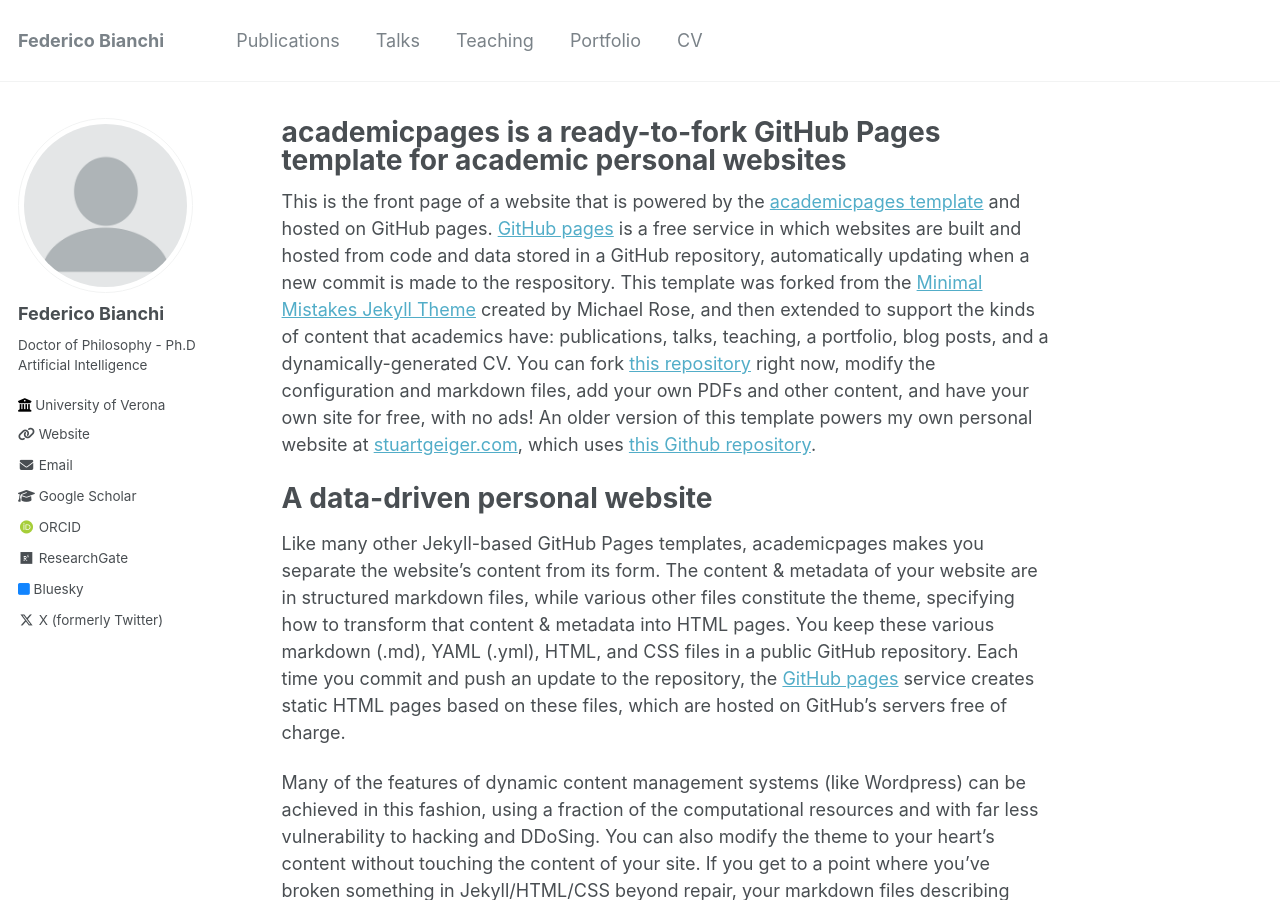
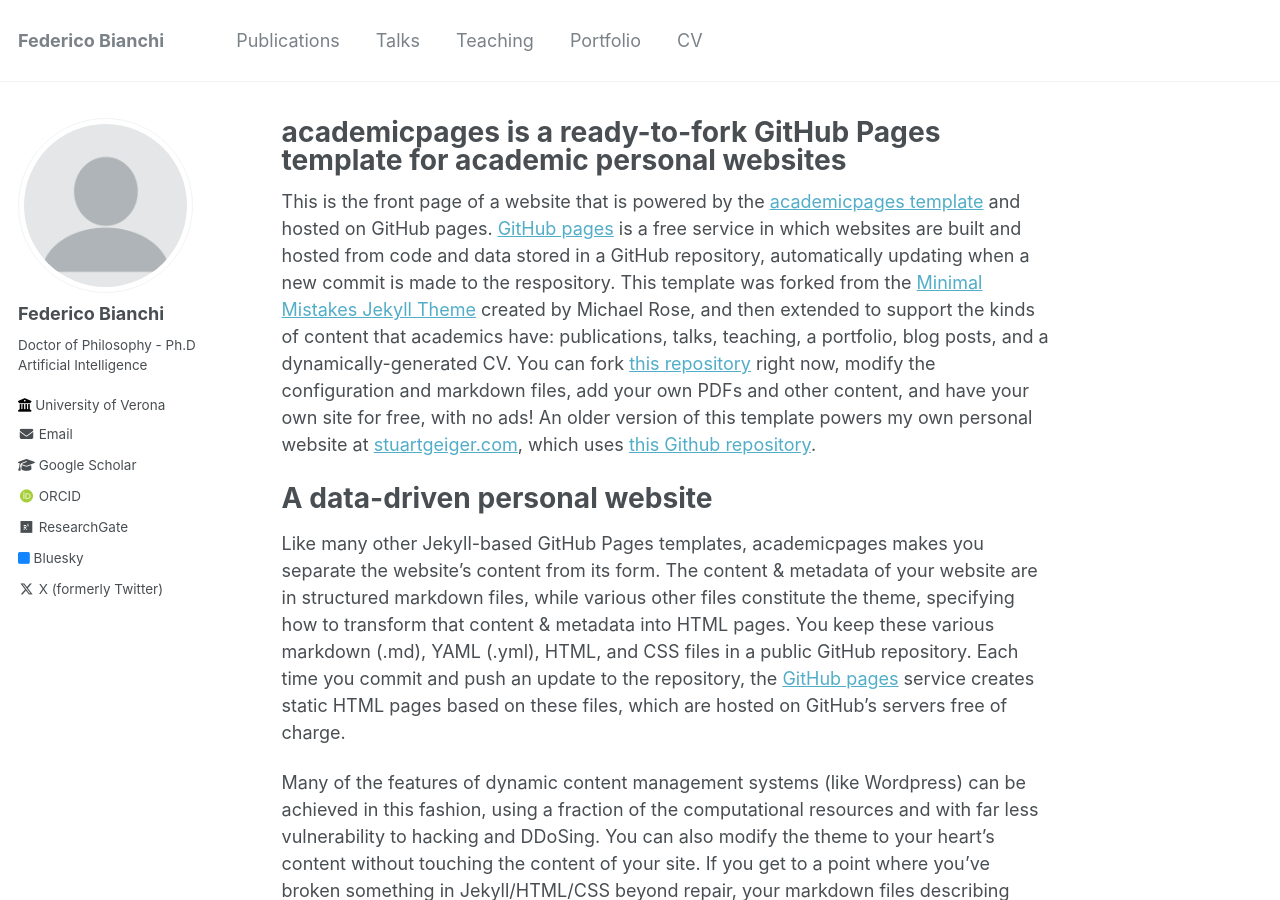
Before and after one commit to federicobianchi501/federicobianchi501.github.io, a Jekyll site: the page built from _pages/about.md, in a window 1280 px wide and 900 px high. Built offline with Jekyll 4.4.1, drawn with Linux system fonts in a browser that asks for light colours; some web fonts are replaced.

```diff
--- a/_config.yml
+++ b/_config.yml
@@ -27,7 +27,7 @@ author:
   bio              : "Doctor of Philosophy - Ph.D Artificial Intelligence"
   # location         : ""
   employer         : "University of Verona"
-  uri              : "https://www.univr.it/en/home" # URL
+  # uri              : "https://www.univr.it/en/home" # URL
   email            : "federicobianchi501@gmail.com"
 
   # Academic websites
```
